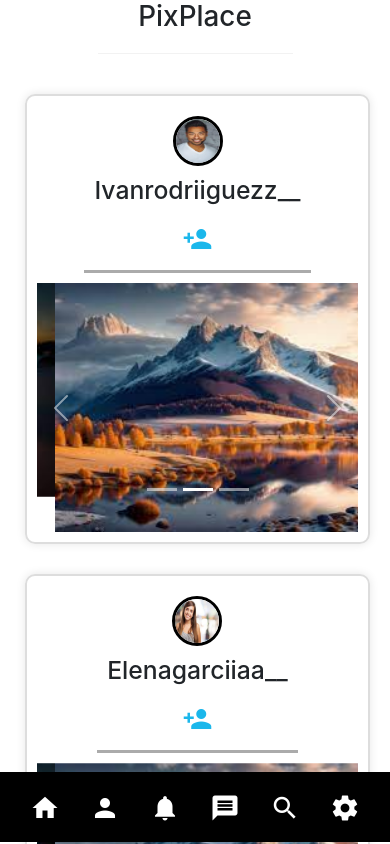
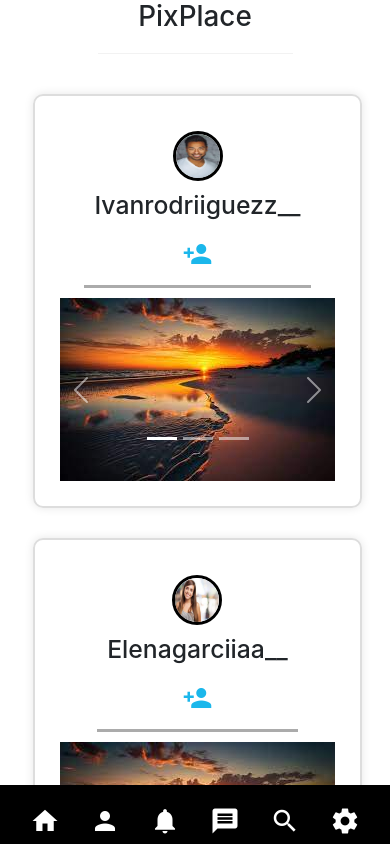
Before and after one commit to Alvaro759/red-social, a React (Create React App) app in the folder client/: page /home in a window 390 px wide. Built offline with nearby package versions, Linux system fonts and the light colour scheme.

Commit message:
Mas responsiva para movil

```diff
--- a/client/package.json
+++ b/client/package.json
@@ -6,7 +6,9 @@
     "@testing-library/jest-dom": "^5.17.0",
     "@testing-library/react": "^13.4.0",
     "@testing-library/user-event": "^13.5.0",
+    "bootstrap": "^5.3.3",
     "react": "^18.2.0",
+    "react-bootstrap": "^2.10.1",
     "react-dom": "^18.2.0",
     "react-router-dom": "^6.22.2",
     "react-scripts": "^5.0.1",
--- a/client/src/Portada.js
+++ b/client/src/Portada.js
@@ -24,10 +24,9 @@ function Publicaciones(props) {
           <img key={index} src={publicacion} alt=""></img>
         ))}
       </div>
-      <div className="contenidoInferior d-md-none">
+      <div className="contenidoInferior">
         {" "}
-        {/* d-md-none solo se mostrará en dispositivos de menos de 768px */}
-        <Carousel>
+        <Carousel interval={null}>
           {publicaciones.map((publicacion, index) => (
             <Carousel.Item key={index}>
               <img className="d-block w-100" src={publicacion} alt={`Slide ${index}`} />
@@ -71,7 +70,7 @@ function Portada() {
           <hr />
         </div>
         <div className="cuerpo">
-          <div className="container">
+          <div className="containerP">
             {usuariosPublicaciones.map((usuarioData, index) => (
               <Publicaciones key={index} {...usuarioData} />
             ))}
--- a/client/src/settings.js
+++ b/client/src/settings.js
@@ -24,22 +24,18 @@ function Settings() {
   return (
     <div className={darkMode ? "main dark-mode" : "main"}>
       <Menu />
-      <div className="container">
+      <div className="containerP">
         <div className="align-center">
           <h2>Ajustes</h2>
           <div className="containerSettings">
-            <div className="m-1">
+            <div className="margin">
               <span>Cambiar tema </span>
               <label className="switch">
-                <input
-                  type="checkbox"
-                  checked={darkMode}
-                  onChange={toggleDarkMode}
-                />
+                <input type="checkbox" checked={darkMode} onChange={toggleDarkMode} />
                 <span className="slider round"></span>
               </label>
               <h3>Privacidad</h3>
-              <div className="form-select m-1">
+              <div className="formSelect margin">
                 <span>¿Quién puede enviarte mensajes?</span>
                 <select>
                   <option selected>Todo el mundo</option>
@@ -48,14 +44,10 @@ function Settings() {
                   <option>Nadie</option>
                 </select>
               </div>
-              <div className="form-select m-1">
+              <div className="formSelect m-1">
                 <span>Mostrar mi email</span>
                 <label className="switch">
-                  <input
-                    type="checkbox"
-                    checked={showEmail}
-                    onChange={handleEmailCheckboxChange}
-                  />
+                  <input type="checkbox" checked={showEmail} onChange={handleEmailCheckboxChange} />
                   <span className="slider round"></span>
                 </label>
               </div>
--- a/client/src/styles/portada.css
+++ b/client/src/styles/portada.css
@@ -54,7 +54,7 @@
   overflow-x: hidden;
 }
 
-.container {
+.containerP {
   padding: 20px;
   margin-left: 125px; /* Ajuste el margen izquierdo para dejar espacio para el menú */
 }
@@ -119,7 +119,10 @@
   transition: color 0.5s ease;
 }
 
-.contenidoInferior,
+.contenidoInferior {
+  display: none;
+}
+
 .contenidoInferiorGrande {
   display: flex;
   flex-direction: row;
@@ -177,7 +180,7 @@
 }
 
 /* Estilos para dispositivos móviles */
-@media screen and (max-width: 768px) {
+@media screen and (max-width: 1033px) {
   .phone {
     display: block;
     text-align: center;
@@ -195,11 +198,17 @@
     display: flex;
     justify-content: center;
     flex-direction: column;
-    top: 91.5%;
+    top: 93%;
     z-index: 999;
   }
 
-  .container {
+  .cuerpo {
+    display: flex;
+    justify-content: center;
+    align-items: center;
+  }
+
+  .containerP {
     margin-bottom: 50px !important;
     margin: 0;
   }
@@ -225,18 +234,13 @@
     margin-bottom: 0;
   }
 
-  .cuerpo {
-    flex-direction: column;
-    align-items: center;
-  }
-
   .encabezado {
     flex-direction: column;
     align-items: center;
   }
 
   .publicaciones {
-    padding: 10px;
+    padding: 25px;
     align-items: center;
   }
 
@@ -272,3 +276,20 @@
     height: 50px;
   }
 }
+
+@media screen and (max-width: 375px) {
+  .sidebar {
+    top: 92%;
+  }
+}
+
+@media screen and (max-width: 320px) {
+  .sidebar {
+    width: 100vw;
+    top: 93%;
+  }
+
+  .material-icons {
+    font-size: 23px;
+  }
+}
--- a/client/src/styles/settings.css
+++ b/client/src/styles/settings.css
@@ -1,17 +1,17 @@
-.containerSettings{
+.containerSettings {
   border: 2px solid #ddd;
   border-radius: 10px;
   box-shadow: 0 0 10px rgba(0, 0, 0, 0.1);
   width: 75%;
 }
 
-.align-center{
+.align-center {
   display: flex;
   flex-direction: column;
   align-items: center;
 }
 
-.m-1{
+.margin {
   margin: 1vh;
 }
 
@@ -39,8 +39,8 @@
   right: 0;
   bottom: 0;
   background-color: #ccc;
-  -webkit-transition: .4s;
-  transition: .4s;
+  -webkit-transition: 0.4s;
+  transition: 0.4s;
 }
 
 .slider:before {
@@ -51,16 +51,16 @@
   left: 4px;
   bottom: 4px;
   background-color: white;
-  -webkit-transition: .4s;
-  transition: .4s;
+  -webkit-transition: 0.4s;
+  transition: 0.4s;
 }
 
 input:checked + .slider {
-  background-color: #2196F3;
+  background-color: #2196f3;
 }
 
 input:focus + .slider {
-  box-shadow: 0 0 1px #2196F3;
+  box-shadow: 0 0 1px #2196f3;
 }
 
 input:checked + .slider:before {
@@ -84,7 +84,7 @@ input:checked + .slider:before {
   color: #fff; /* Color de texto claro */
 }
 
-.form-select{
+.formSelect {
   display: flex;
   justify-content: space-between;
 }
```
Also changed, not shown: 1 other file (tests, documents, lock files or other folders).
